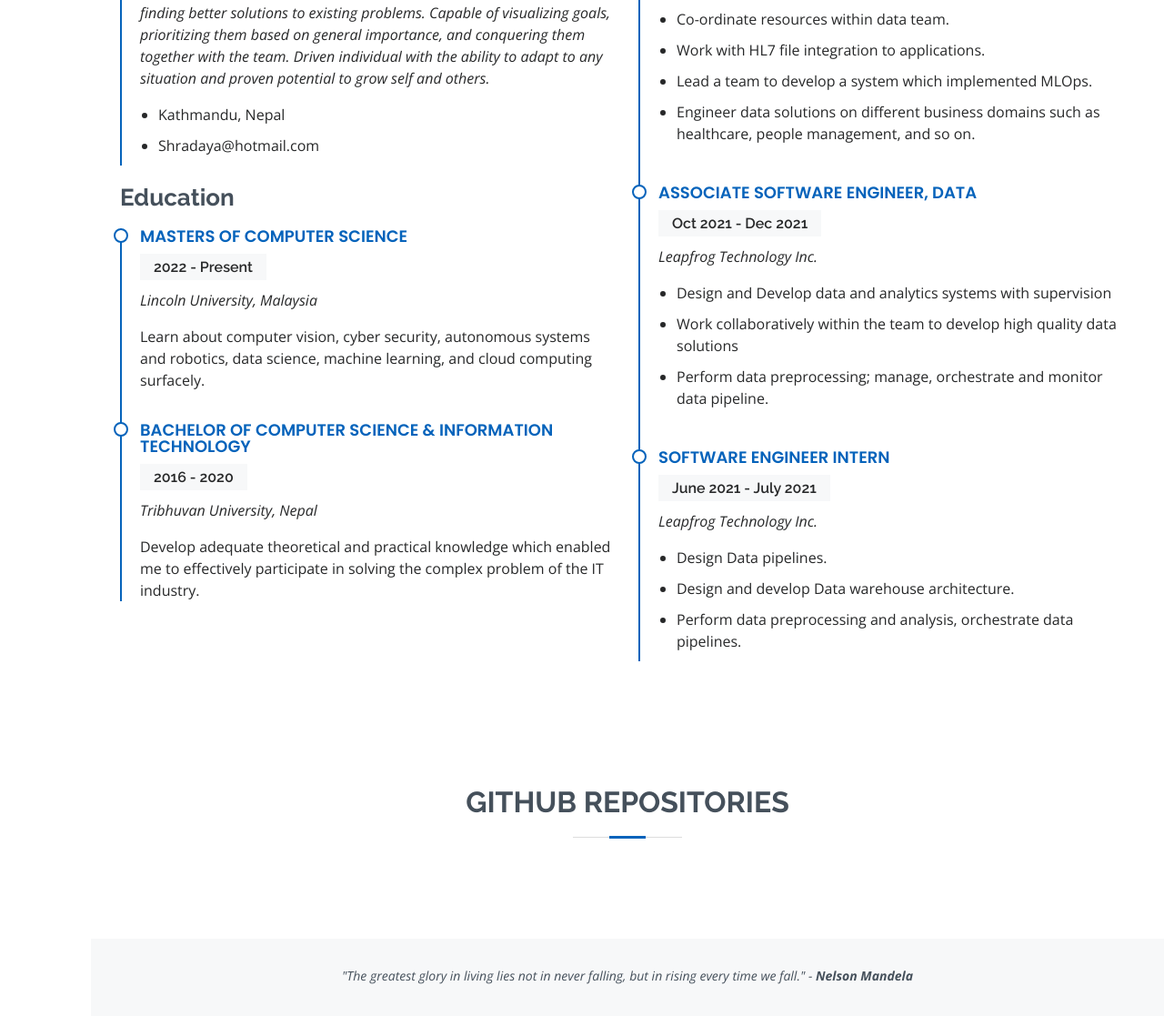
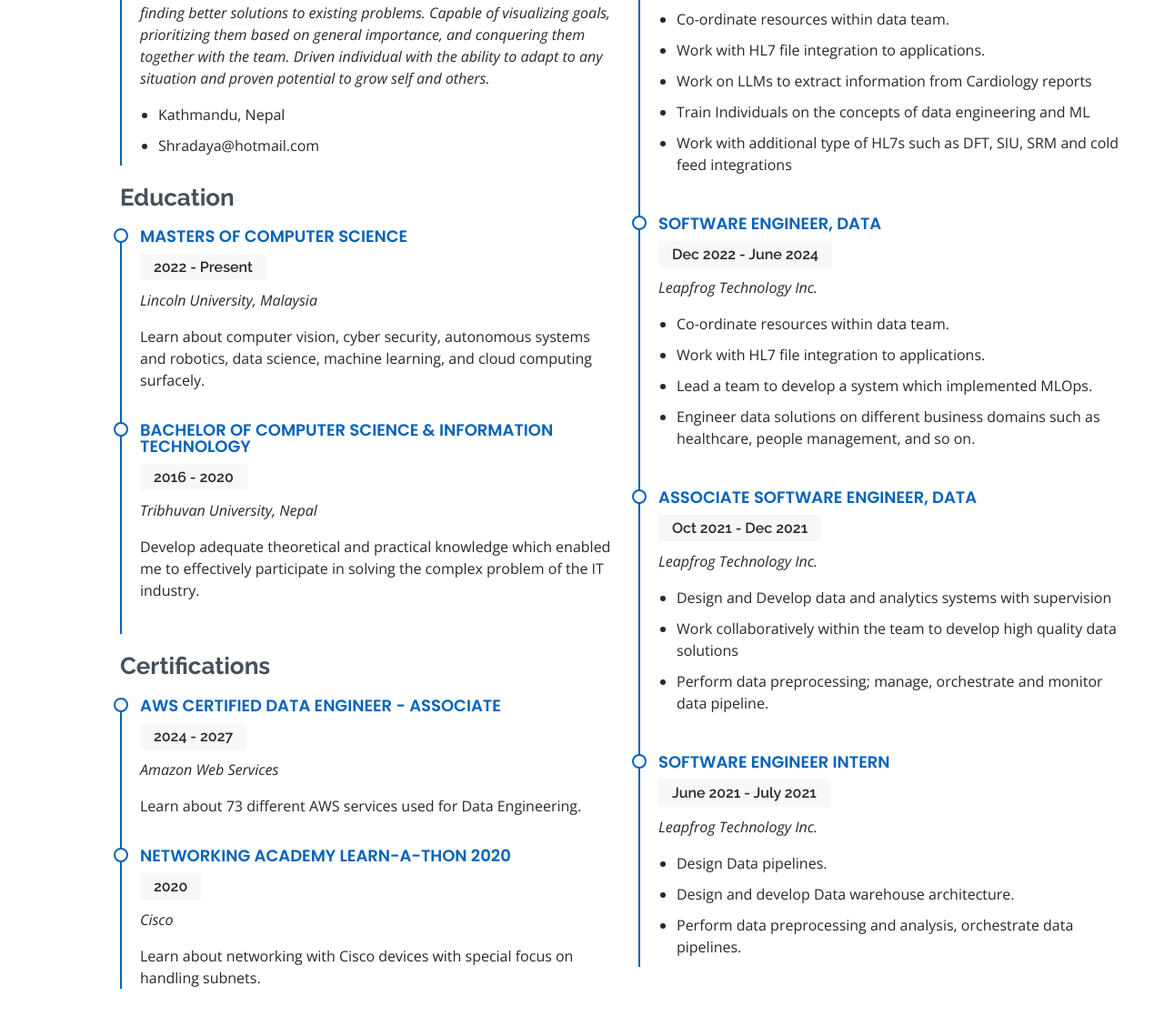
Before and after one commit to Shradaya/shradaya.github.io, a plain HTML site: page index.html in a window 1280 px wide. Shown: the part 2192-3309 px from the top of the page at 91% size. Drawn offline with nearby package versions, Linux system fonts and the light colour scheme; no server answers.

Commit message:
Add certification, new position and project

```diff
--- a/assets/js/GitHubList.js
+++ b/assets/js/GitHubList.js
@@ -2,7 +2,7 @@ function listrepos(username, listelement, showProfile=false, showPagesHome=false
     return new Promise((resolve, reject) => {
       reposcount = 0;
       reposurl = "https://api.github.com/users/" + username + "/repos"
-      const reposToShow = ["Ecommerce-Django", "youtube_DW", "kedro-mlflow", "License_Plate_recognition", "sagemaker-cifar"]
+      const reposToShow = ["Ecommerce-Django", "youtube_DW", "kedro-mlflow", "License_Plate_recognition", "quiz_app_tkinter", "pipeline-dashboard"]
       fetch(reposurl).then(res => res.json()).then((out) => {
         var p = document.createElement("p");
         p.setAttribute("class", "sort");
--- a/index.html
+++ b/index.html
@@ -170,6 +170,8 @@
       </div>
     </section><!-- End Skills Section -->
 
+
+
     <!-- ======= Resume Section ======= -->
     <section id="resume" class="resume">
       <div class="container" data-aos="fade-up">
@@ -203,12 +205,38 @@
               <p><em>Tribhuvan University, Nepal</em></p>
               <p>Develop adequate theoretical and practical knowledge which enabled me to effectively participate in solving the complex problem of the IT industry.</p>
             </div>
+
+            <h3 class="resume-title">Certifications</h3>
+            <div class="resume-item">
+              <h4>AWS Certified Data Engineer - Associate</h4>
+              <h5>2024 - 2027</h5>
+              <p><em>Amazon Web Services</em></p>
+              <p>Learn about 73 different AWS services used for Data Engineering.</p>
+            </div>
+            <div class="resume-item">
+              <h4>Networking Academy Learn-A-Thon 2020</h4>
+              <h5>2020</h5>
+              <p><em>Cisco</em></p>
+              <p>Learn about networking with Cisco devices with special focus on handling subnets.</p>
+            </div>
           </div>
           <div class="col-lg-6">
             <h3 class="resume-title">Professional Experience</h3>
             <div class="resume-item">
+              <h4>Senior Software Engineer, Data</h4>
+              <h5>July 2024 - Present</h5>
+              <p><em>Leapfrog Technology Inc.</em></p>
+              <ul>
+                <li>Co-ordinate resources within data team.</li>
+                <li>Work with HL7 file integration to applications.</li>
+                <li>Work on LLMs to extract information from Cardiology reports</li>
+                <li>Train Individuals on the concepts of data engineering and ML</li>
+                <li>Work with additional type of HL7s such as DFT, SIU, SRM and cold feed integrations</li>
+              </ul>
+            </div>
+            <div class="resume-item">
               <h4>Software Engineer, Data</h4>
-              <h5>Dec 2022 - Present</h5>
+              <h5>Dec 2022 - June 2024</h5>
               <p><em>Leapfrog Technology Inc.</em></p>
               <ul>
                 <li>Co-ordinate resources within data team.</li>
```
